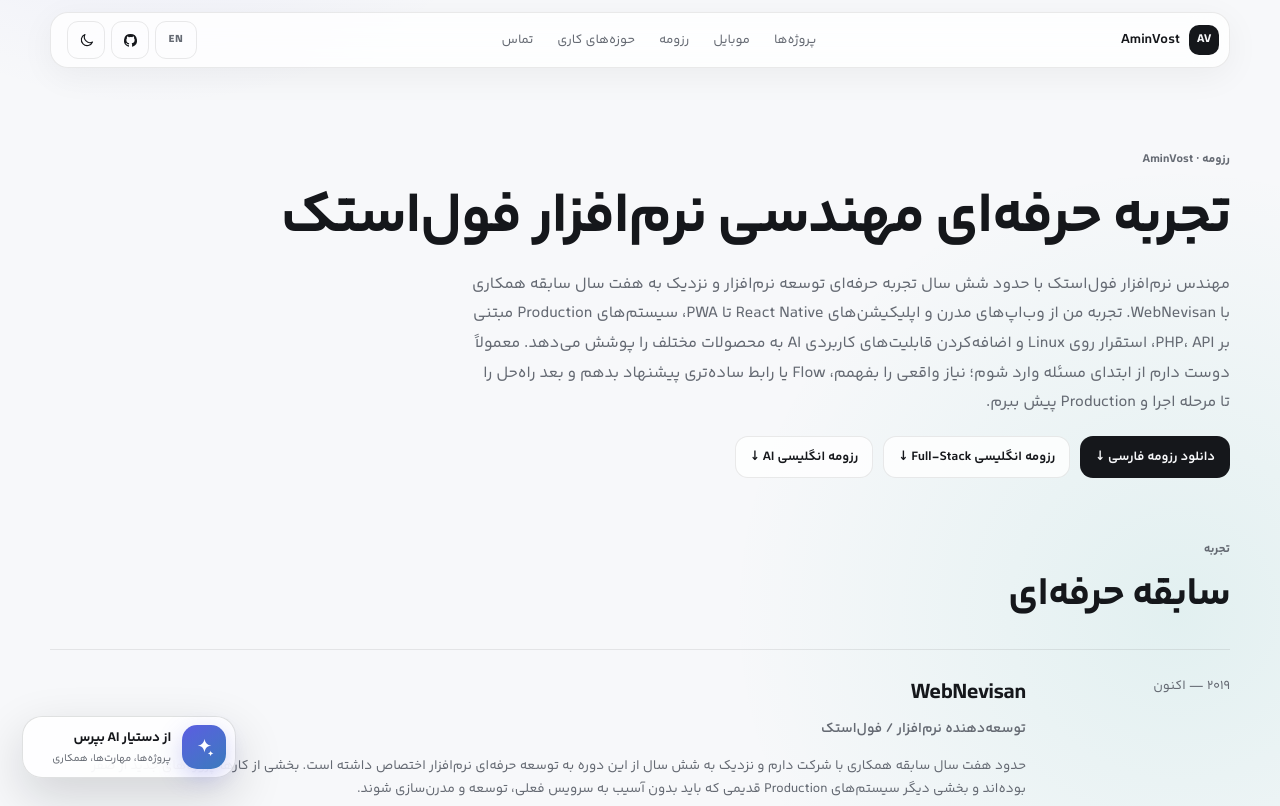
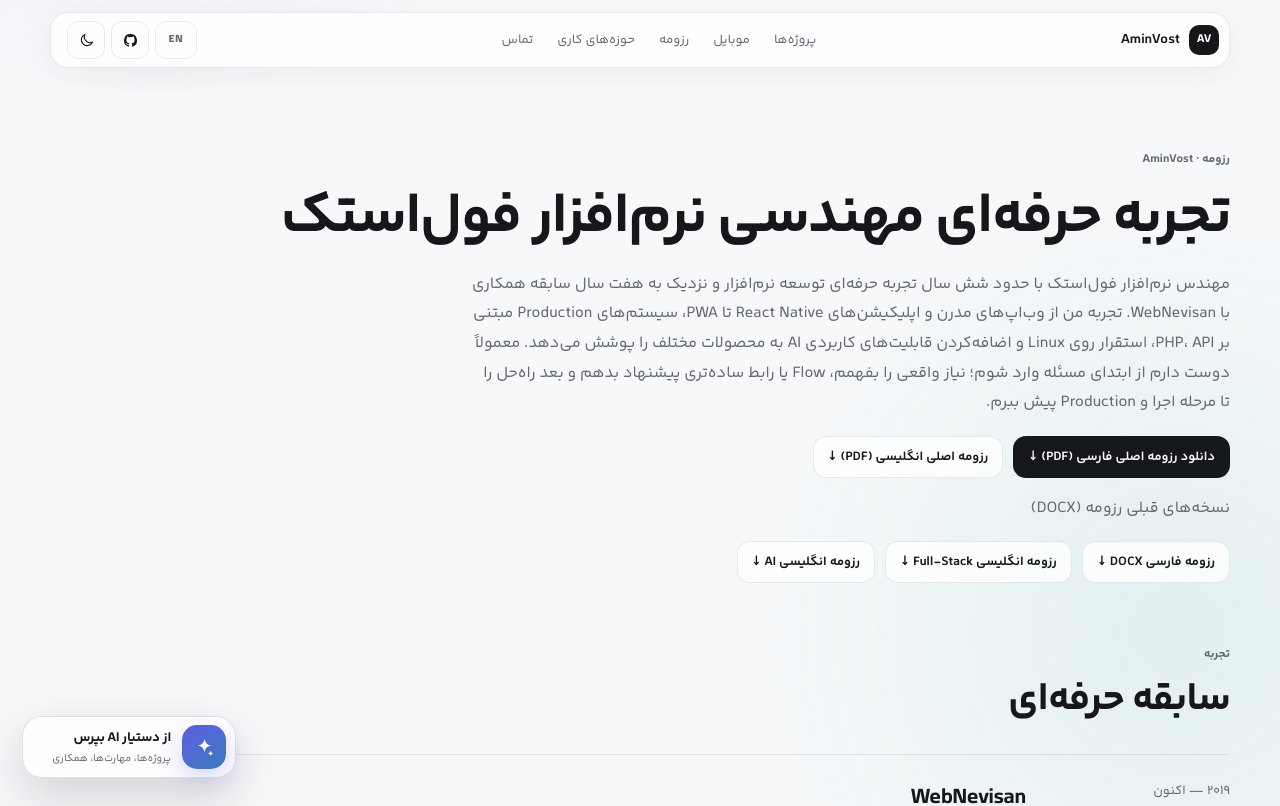
Before and after one commit to AminVost/AminVost, a Next.js app: page /fa/resume in a window 1280 px wide. Shown: the top 806 px of the page. Built offline with nearby package versions, Linux system fonts and the light colour scheme; no server answers; a web font is replaced by a local one.

Commit message:
feat(resume): prioritize finalized bilingual PDFs on app/(fa)

```diff
--- a/app/(fa)/fa/resume/page.tsx
+++ b/app/(fa)/fa/resume/page.tsx
@@ -38,8 +38,13 @@ export default function PersianResumePage() {
         <div className="eyebrow">رزومه · AminVost</div>
         <h1>تجربه حرفه‌ای مهندسی نرم‌افزار فول‌استک</h1>
         <p>{profileFa.summary}</p>
-        <div className="resume-downloads">
-          <a className="button primary" href="/cv/Amin-Asadi-Vosta-FA.docx" download>دانلود رزومه فارسی ↓</a>
+        <div className="resume-downloads" aria-label="رزومه‌های اصلی PDF">
+          <a className="button primary" href="/cv/Amin_Asadi_Vosta_Resume_FA_Final_2026.pdf" download>دانلود رزومه اصلی فارسی (PDF) ↓</a>
+          <a className="button" href="/cv/Amin_Asadi_Vosta_Resume_EN_Final_2026.pdf" download>رزومه اصلی انگلیسی (PDF) ↓</a>
+        </div>
+        <p>نسخه‌های قبلی رزومه (DOCX)</p>
+        <div className="resume-downloads" aria-label="نسخه‌های قبلی DOCX">
+          <a className="button" href="/cv/Amin-Asadi-Vosta-FA.docx" download>رزومه فارسی DOCX ↓</a>
           <a className="button" href="/cv/Amin-Asadi-Vosta-FullStack.docx" download>رزومه انگلیسی Full-Stack ↓</a>
           <a className="button" href="/cv/Amin-Asadi-Vosta-FullStack-AI.docx" download>رزومه انگلیسی AI ↓</a>
         </div>
```
